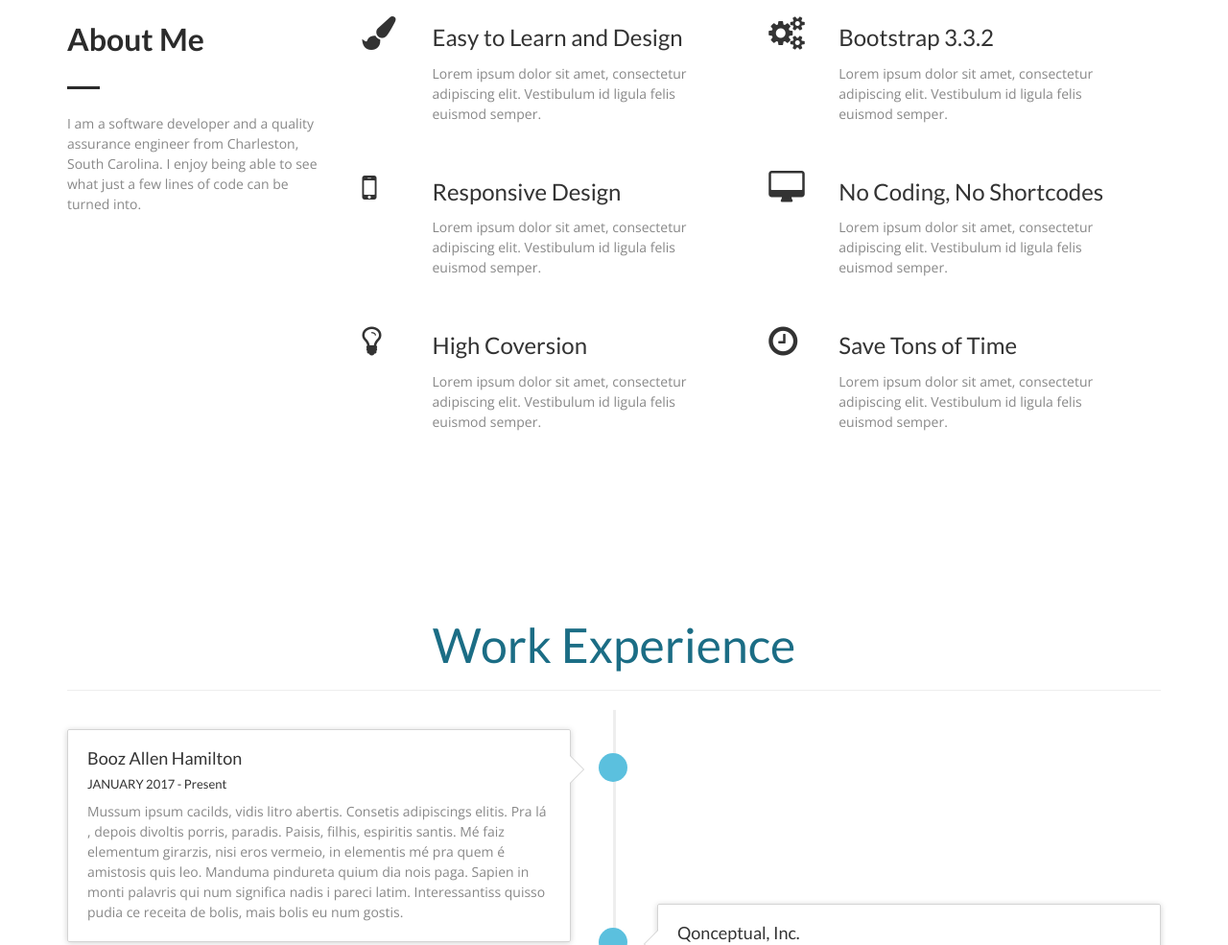
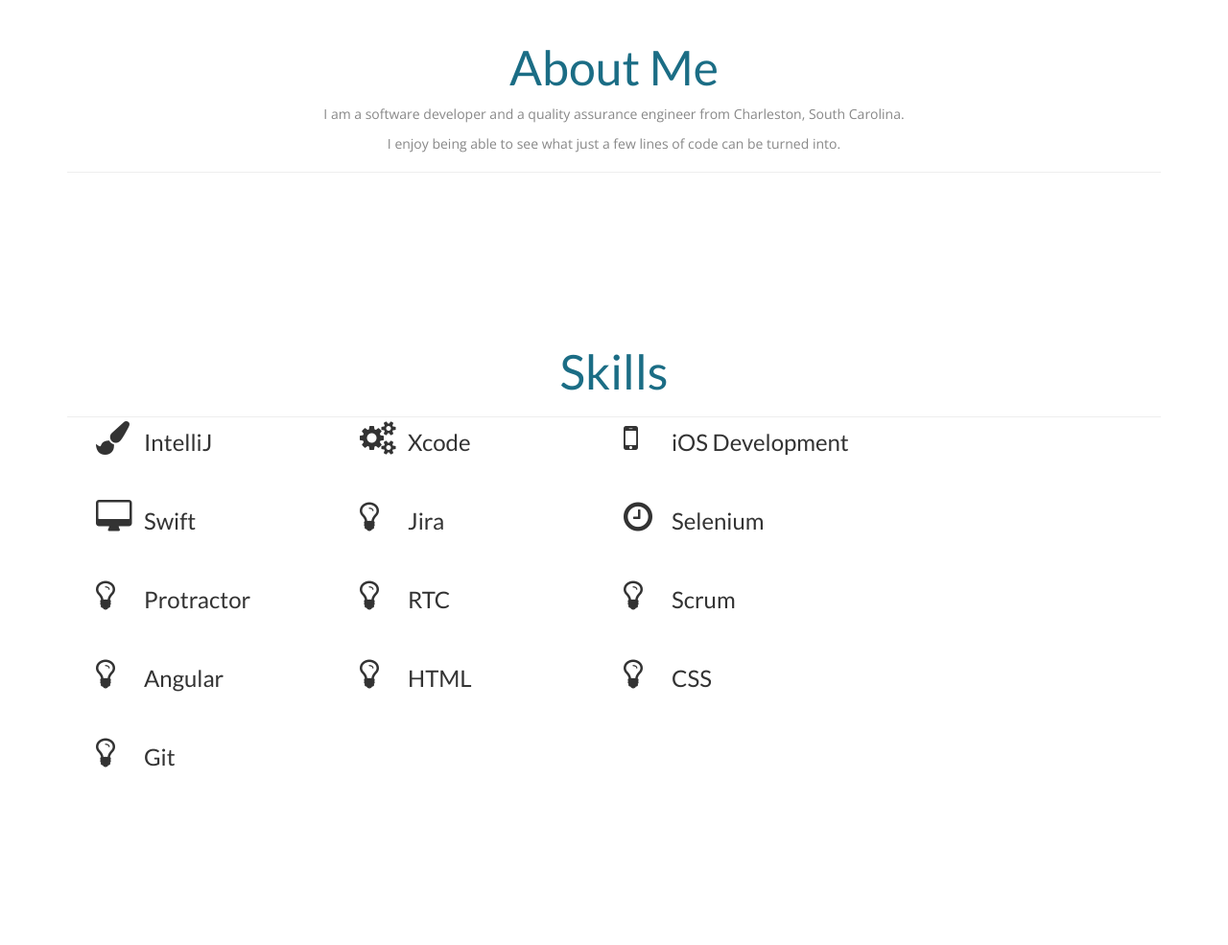
Before and after one commit to scottcourtney/myWebsite2, a plain HTML site: page index.html in a window 1280 px wide. Shown: the part 968-1953 px from the top of the page at 96% size. Drawn offline with nearby package versions, Linux system fonts and the light colour scheme.

Commit message:
html changes

```diff
--- a/css/style.css
+++ b/css/style.css
@@ -29,6 +29,7 @@ h1, h2, h3, h4, h5, h6
 /**media Queries**/
 .navbar-default {
     background-color: transparent;
+    overflow: auto;
 }
 .main-header
 {
@@ -66,6 +67,7 @@ h1, h2, h3, h4, h5, h6
     color: #fff;
     padding: 0px 20px;
     text-transform: uppercase;
+    z-index: -1; position:relative;
 }
 .navbar-default .navbar-nav > li > a:hover, .navbar-default .navbar-nav > li > a:focus
 {
@@ -210,8 +212,8 @@ p
 	font-size: 35px;
 }
 .icon-text {
-    margin-left: 73px;
-    padding:0px 25px 25px 0px;
+    margin-left: 50px;
+    padding:0px 10px 10px 0px;
 }
 h3.txt-tl {
     font-size: 24px;
@@ -225,10 +227,10 @@ h3.txt-tl {
 }
 .bg-image-2 {
     background: url('../img/myBanner.jpeg') no-repeat center fixed;
-    -webkit-background-size: 100% auto;
-    -moz-background-size: 100% auto;
-    -o-background-size: 100% auto;
-    background-size: 100% auto;
+    -webkit-background-size: cover;
+    -moz-background-size: cover;
+    -o-background-size: cover;
+    background-size: cover;
     -webkit-background-size: cover;
     -moz-background-size: cover;
     -o-background-size: cover;
@@ -576,7 +578,7 @@ a, a:hover
     .timeline-body > p + p {
         margin-top: 5px;
     }
-    .work-experience {
+    .section-header {
         text-align: center;
         font-size: 50px;
         color: #1b6d85;
--- a/index.html
+++ b/index.html
@@ -16,7 +16,7 @@
     <div class="">
         <!--nav-->
         <nav class="nav navbar-default navbar-fixed-top">
-            <div class="container">
+            <div class="container-fluid">
                 <div class="col-md-12">
                     <div class="navbar-header">
                         <button type="button" class="navbar-toggle collapsed" data-toggle="collapse" data-target="#mynavbar" aria-expanded="false" aria-controls="navbar">
@@ -62,67 +62,128 @@
 <!---->
 <section id="about" class="section-padding">
     <div class="container">
-        <div class="row">
-            <div class="col-md-3 wow fadeInLeft delay-05s">
+        <div class="page-header" style="text-align: center">
                 <div class="section-title">
-                    <h2 class="head-title">About Me</h2>
-                    <hr class="botm-line">
-                    <p class="sec-para">I am a software developer and a quality assurance engineer from Charleston, South Carolina.  I enjoy being able to see what just a few lines of code can be turned into.</p>
+                    <h1 class="section-header">About Me</h1>
+                    <p class="sec-para">I am a software developer and a quality assurance engineer from Charleston, South Carolina.</p>
+                    <p class="sec-para">I enjoy being able to see what just a few lines of code can be turned into.</p>
+                </div>
+            </div>
+        </div>
+    </div>
+</section>
+
+<section id="skills" class="section-padding">
+    <div class="container">
+        <div class="page-header">
+            <div class="wow fadeInLeft delay-05s">
+                <div class="section-title">
+                    <h2 class="section-header">Skills</h2>
                 </div>
             </div>
             <div class="col-md-9">
-                <div class="col-md-6 wow fadeInRight delay-02s">
+                <div class="col-md-4 wow fadeInRight delay-02s">
                     <div class="icon">
                         <i class="fa fa-paint-brush"></i>
                     </div>
                     <div class="icon-text">
-                        <h3 class="txt-tl">Easy to Learn and Design</h3>
-                        <p class="txt-para">Lorem ipsum dolor sit amet, consectetur adipiscing elit. Vestibulum id ligula felis euismod semper. </p>
+                        <h3 class="txt-tl">IntelliJ</h3>
                     </div>
                 </div>
-                <div class="col-md-6 wow fadeInRight delay-02s">
+                <div class="col-md-4 wow fadeInRight delay-02s">
                     <div class="icon">
                         <i class="fa fa-cogs"></i>
                     </div>
                     <div class="icon-text">
-                        <h3 class="txt-tl">Bootstrap 3.3.2</h3>
-                        <p class="txt-para">Lorem ipsum dolor sit amet, consectetur adipiscing elit. Vestibulum id ligula felis euismod semper. </p>
+                        <h3 class="txt-tl">Xcode</h3>
                     </div>
                 </div>
-                <div class="col-md-6 wow fadeInRight delay-04s">
+                <div class="col-md-4 wow fadeInRight delay-04s">
                     <div class="icon">
                         <i class="fa fa-mobile"></i>
                     </div>
                     <div class="icon-text">
-                        <h3 class="txt-tl">Responsive Design</h3>
-                        <p class="txt-para">Lorem ipsum dolor sit amet, consectetur adipiscing elit. Vestibulum id ligula felis euismod semper. </p>
+                        <h3 class="txt-tl">iOS Development</h3>
                     </div>
                 </div>
-                <div class="col-md-6 wow fadeInRight delay-04s">
+                <div class="col-md-4 wow fadeInRight delay-04s">
                     <div class="icon">
                         <i class="fa fa-desktop"></i>
                     </div>
                     <div class="icon-text">
-                        <h3 class="txt-tl">No Coding, No Shortcodes</h3>
-                        <p class="txt-para">Lorem ipsum dolor sit amet, consectetur adipiscing elit. Vestibulum id ligula felis euismod semper. </p>
+                        <h3 class="txt-tl">Swift</h3>
                     </div>
                 </div>
-                <div class="col-md-6 wow fadeInRight delay-06s">
+                <div class="col-md-4 wow fadeInRight delay-06s">
                     <div class="icon">
                         <i class="fa fa-lightbulb-o"></i>
                     </div>
                     <div class="icon-text">
-                        <h3 class="txt-tl">High Coversion</h3>
-                        <p class="txt-para">Lorem ipsum dolor sit amet, consectetur adipiscing elit. Vestibulum id ligula felis euismod semper. </p>
+                        <h3 class="txt-tl">Jira</h3>
                     </div>
                 </div>
-                <div class="col-md-6 wow fadeInRight delay-06s">
+                <div class="col-md-4 wow fadeInRight delay-06s">
                     <div class="icon">
                         <i class="fa fa-clock-o"></i>
                     </div>
                     <div class="icon-text">
-                        <h3 class="txt-tl">Save Tons of Time</h3>
-                        <p class="txt-para">Lorem ipsum dolor sit amet, consectetur adipiscing elit. Vestibulum id ligula felis euismod semper. </p>
+                        <h3 class="txt-tl">Selenium</h3>
+                    </div>
+                </div>
+                <div class="col-md-4 wow fadeInRight delay-06s">
+                    <div class="icon">
+                        <i class="fa fa-lightbulb-o"></i>
+                    </div>
+                    <div class="icon-text">
+                        <h3 class="txt-tl">Protractor</h3>
+                    </div>
+                </div>
+                <div class="col-md-4 wow fadeInRight delay-06s">
+                    <div class="icon">
+                        <i class="fa fa-lightbulb-o"></i>
+                    </div>
+                    <div class="icon-text">
+                        <h3 class="txt-tl">RTC</h3>
+                    </div>
+                </div>
+                <div class="col-md-4 wow fadeInRight delay-06s">
+                    <div class="icon">
+                        <i class="fa fa-lightbulb-o"></i>
+                    </div>
+                    <div class="icon-text">
+                        <h3 class="txt-tl">Scrum</h3>
+                    </div>
+                </div>
+                <div class="col-md-4 wow fadeInRight delay-06s">
+                    <div class="icon">
+                        <i class="fa fa-lightbulb-o"></i>
+                    </div>
+                    <div class="icon-text">
+                        <h3 class="txt-tl">Angular</h3>
+                    </div>
+                </div>
+                <div class="col-md-4 wow fadeInRight delay-06s">
+                    <div class="icon">
+                        <i class="fa fa-lightbulb-o"></i>
+                    </div>
+                    <div class="icon-text">
+                        <h3 class="txt-tl">HTML</h3>
+                    </div>
+                </div>
+                <div class="col-md-4 wow fadeInRight delay-06s">
+                    <div class="icon">
+                        <i class="fa fa-lightbulb-o"></i>
+                    </div>
+                    <div class="icon-text">
+                        <h3 class="txt-tl">CSS</h3>
+                    </div>
+                </div>
+                <div class="col-md-4 wow fadeInRight delay-06s">
+                    <div class="icon">
+                        <i class="fa fa-lightbulb-o"></i>
+                    </div>
+                    <div class="icon-text">
+                        <h3 class="txt-tl">Git</h3>
                     </div>
                 </div>
             </div>
@@ -133,7 +194,7 @@
 <section id="experience" class="section-padding">
     <div class="container">
         <div class="page-header">
-            <h1 id="timeline" class="work-experience">Work Experience</h1>
+            <h1 id="timeline" class="section-header">Work Experience</h1>
         </div>
         <ul class="timeline">
             <li>
@@ -144,7 +205,9 @@
                         <h4 class="timeline-subtitle">JANUARY 2017 - Present</h4>
                     </div>
                     <div class="timeline-body">
-                        <p>Mussum ipsum cacilds, vidis litro abertis. Consetis adipiscings elitis. Pra lá , depois divoltis porris, paradis. Paisis, filhis, espiritis santis. Mé faiz elementum girarzis, nisi eros vermeio, in elementis mé pra quem é amistosis quis leo. Manduma pindureta quium dia nois paga. Sapien in monti palavris qui num significa nadis i pareci latim. Interessantiss quisso pudia ce receita de bolis, mais bolis eu num gostis.</p>
+                        <p> ● Serving as a member of the software development team as a Quality Assurance Analyst for the Supporting Artifacts team on the Veterans Benefits Management System project.</p>
+                        <p> ● Using knowledge of protractor to begin to automate daily tests.</p>
+                        <p> ● As a member of the team, he would both find and fix defects in the code base.</p>
                     </div>
                 </div>
             </li>
@@ -216,75 +279,6 @@
             </li>
         </ul>
     </div>
-    <!--<div class="container">-->
-        <!--<div class="row">-->
-            <!--<div class="col-md-3 wow fadeInLeft delay-05s">-->
-
-                <!--<h2 class="section-title">Work Experience</h2>-->
-                <!--<hr class="botm-line">-->
-                <!--<p class="sec-para">Lorem ipsum dolor sit amet, consectetur adipiscing elit, sed do eiusmod tempor incididunt ut labore et dolore magna aliqua..</p>-->
-
-            <!--</div>-->
-            <!--<div class="col-md-9">-->
-                <!--<div class="col-md-6 wow fadeInRight delay-02s">-->
-                    <!--<div class="icon">-->
-                        <!--<i class="fa fa-paint-brush"></i>-->
-                    <!--</div>-->
-                    <!--<div class="icon-text">-->
-                        <!--<h3 class="txt-tl">Easy to Learn and Design</h3>-->
-                        <!--<p class="txt-para">Lorem ipsum dolor sit amet, consectetur adipiscing elit. Vestibulum id ligula felis euismod semper. </p>-->
-                    <!--</div>-->
-                <!--</div>-->
-                <!--<div class="col-md-6 wow fadeInRight delay-02s">-->
-                    <!--<div class="icon">-->
-                        <!--<i class="fa fa-cogs"></i>-->
-                    <!--</div>-->
-                    <!--<div class="icon-text">-->
-                        <!--<h3 class="txt-tl">Bootstrap 3.3.2</h3>-->
-                        <!--<p class="txt-para">Lorem ipsum dolor sit amet, consectetur adipiscing elit. Vestibulum id ligula felis euismod semper. </p>-->
-                    <!--</div>-->
-                <!--</div>-->
-                <!--<div class="col-md-6 wow fadeInRight delay-04s">-->
-                    <!--<div class="icon">-->
-                        <!--<i class="fa fa-mobile"></i>-->
-                    <!--</div>-->
-                    <!--<div class="icon-text">-->
-                        <!--<h3 class="txt-tl">Responsive Design</h3>-->
-                        <!--<p class="txt-para">Lorem ipsum dolor sit amet, consectetur adipiscing elit. Vestibulum id ligula felis euismod semper. </p>-->
-                    <!--</div>-->
-                <!--</div>-->
-                <!--<div class="col-md-6 wow fadeInRight delay-04s">-->
-                    <!--<div class="icon">-->
-                        <!--<i class="fa fa-desktop"></i>-->
-                    <!--</div>-->
-                    <!--<div class="icon-text">-->
-                        <!--<h3 class="txt-tl">No Coding, No Shortcodes</h3>-->
-                        <!--<p class="txt-para">Lorem ipsum dolor sit amet, consectetur adipiscing elit. Vestibulum id ligula felis euismod semper. </p>-->
-                    <!--</div>-->
-                <!--</div>-->
-                <!--<div class="col-md-6 wow fadeInRight delay-06s">-->
-                    <!--<div class="icon">-->
-                        <!--<i class="fa fa-lightbulb-o"></i>-->
-                    <!--</div>-->
-                    <!--<div class="icon-text">-->
-                        <!--<h3 class="txt-tl">High Coversion</h3>-->
-                        <!--<p class="txt-para">Lorem ipsum dolor sit amet, consectetur adipiscing elit. Vestibulum id ligula felis euismod semper. </p>-->
-                    <!--</div>-->
-                <!--</div>-->
-                <!--<div class="col-md-6 wow fadeInRight delay-06s">-->
-                    <!--<div class="icon">-->
-                        <!--<i class="fa fa-clock-o"></i>-->
-                    <!--</div>-->
-                    <!--<div class="icon-text">-->
-                        <!--<h3 class="txt-tl">Save Tons of Time</h3>-->
-                        <!--<p class="txt-para">Lorem ipsum dolor sit amet, consectetur adipiscing elit. Vestibulum id ligula felis euismod semper. </p>-->
-                    <!--</div>-->
-                <!--</div>-->
-            <!--</div>-->
-        <!--</div>-->
-    <!--</div>-->
-<!--</section>-->
-
 <!---->
 <section class="section-padding parallax bg-image-2 section wow fadeIn delay-08s" id="cta-2">
 </section>
```
Also changed, not shown: 1 other file.
